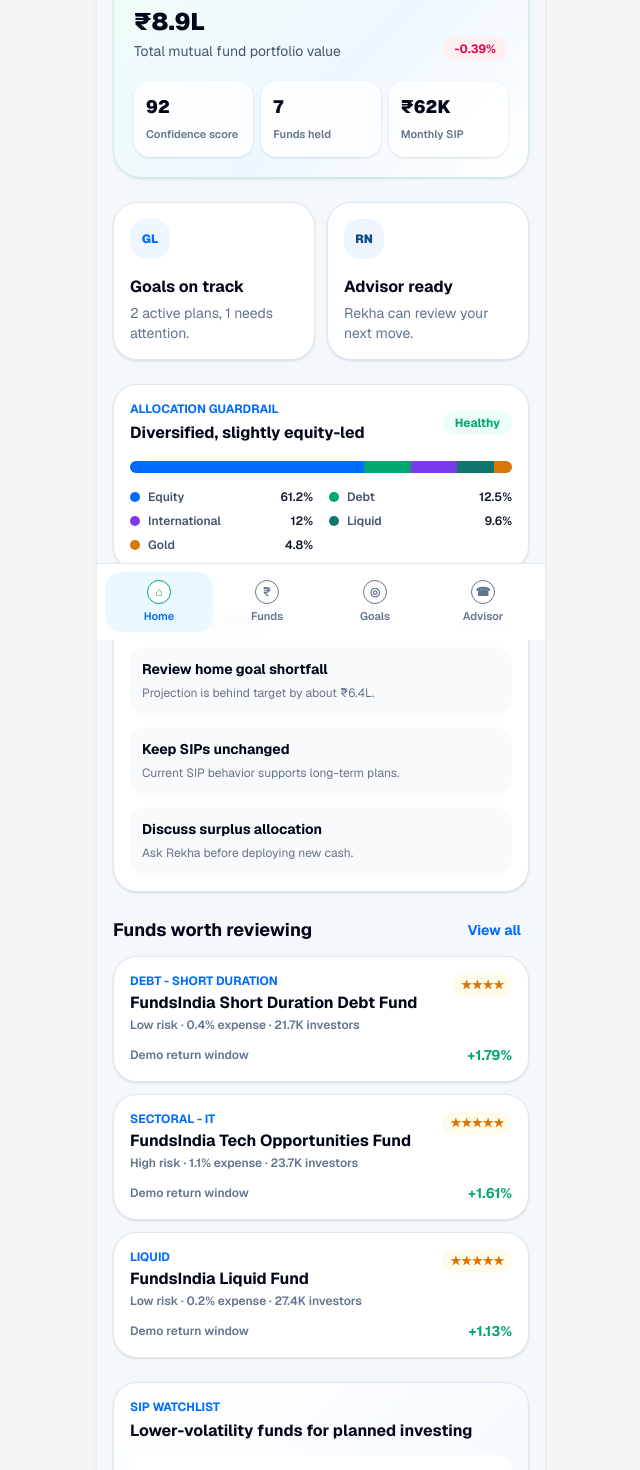
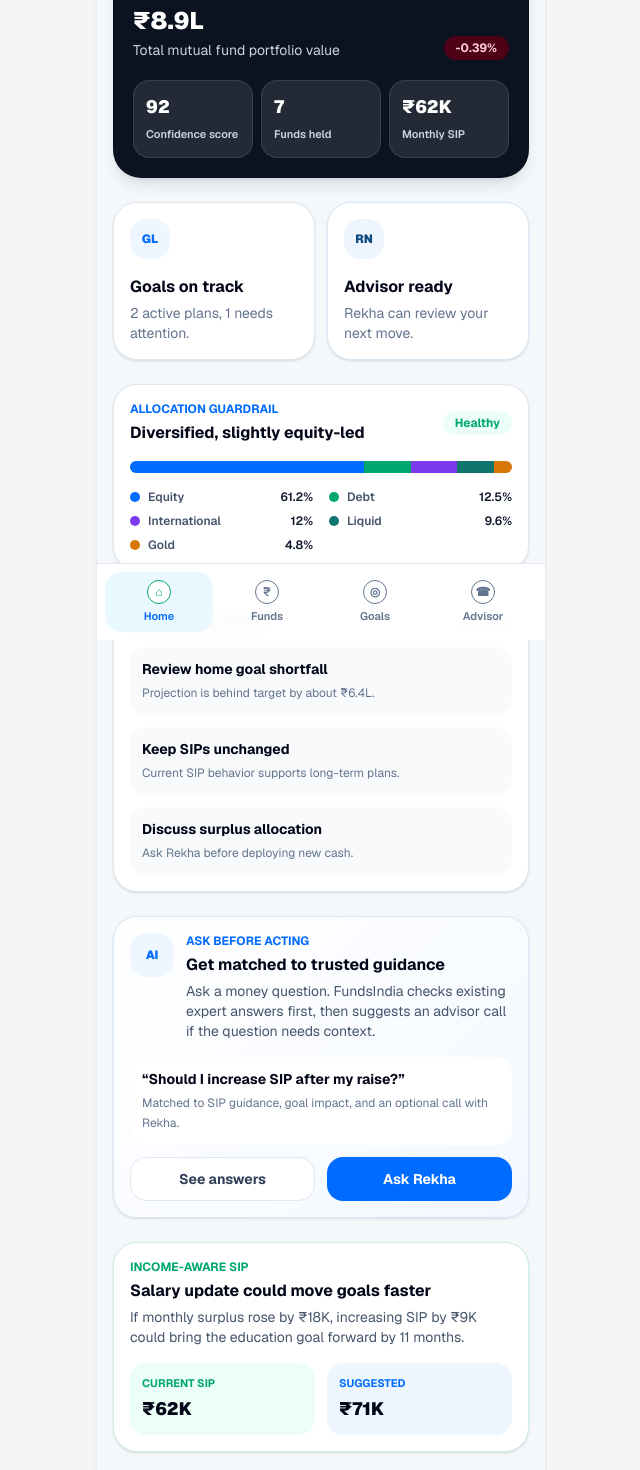
Before and after one commit to Zashaan/FundsIndiaB2CFeatures, a Next.js app: page /dashboard in a window 1280 px wide. Shown: the part 160-1630 px from the top of the page, without its empty margins (319-959 px from the left). Built offline with nearby package versions, Linux system fonts and the light colour scheme.

Commit message:
Differentiate tabs and update product prototype

```diff
--- a/src/components/dashboard/FundsIndiaHome.tsx
+++ b/src/components/dashboard/FundsIndiaHome.tsx
@@ -75,15 +75,15 @@
 
   return (
     <div className="fi-screen space-y-6 px-4 pb-28">
-      <section className="fi-card overflow-hidden rounded-[28px] border border-[#caefe3] bg-[linear-gradient(135deg,#f0fff8_0%,#eef7ff_58%,#ffffff_100%)] p-5 shadow-sm">
-        <p className="text-xs font-bold uppercase tracking-normal text-[#00a76f]">Home</p>
-        <h1 className="mt-2 text-3xl font-black leading-tight text-slate-950">Portfolio confidence</h1>
+      <section className="fi-card overflow-hidden rounded-[28px] bg-[#0b1220] p-5 text-white shadow-lg shadow-slate-950/10">
+        <p className="text-xs font-bold uppercase tracking-normal text-[#7dd3fc]">Home</p>
+        <h1 className="mt-2 text-3xl font-black leading-tight">Portfolio confidence</h1>
         <div className="mt-3 flex items-end justify-between gap-4">
           <div>
-            <p className="text-2xl font-black leading-tight text-slate-950">{rupee(latest.totalValue)}</p>
-            <p className="mt-1 text-sm text-slate-600">Total mutual fund portfolio value</p>
+            <p className="text-2xl font-black leading-tight">{rupee(latest.totalValue)}</p>
+            <p className="mt-1 text-sm text-slate-300">Total mutual fund portfolio value</p>
           </div>
-          <span className={`rounded-full px-3 py-1 text-xs font-bold ${change >= 0 ? "bg-[#ecfff7] text-[#00a76f]" : "bg-rose-50 text-rose-600"}`}>
+          <span className={`rounded-full px-3 py-1 text-xs font-bold ${change >= 0 ? "bg-[#123c37] text-[#7cf8cf]" : "bg-rose-950 text-rose-200"}`}>
             {change >= 0 ? "+" : ""}
             {changePct.toFixed(2)}%
           </span>
@@ -94,9 +94,9 @@
             ["7", "Funds held"],
             ["₹62K", "Monthly SIP"],
           ].map(([value, label]) => (
-            <div key={label} className="rounded-2xl bg-white/85 p-3 shadow-sm">
-              <strong className="block text-lg font-black text-slate-950">{value}</strong>
-              <span className="text-[11px] font-semibold leading-4 text-slate-500">{label}</span>
+            <div key={label} className="rounded-2xl border border-white/10 bg-white/10 p-3">
+              <strong className="block text-lg font-black text-white">{value}</strong>
+              <span className="text-[11px] font-semibold leading-4 text-slate-300">{label}</span>
             </div>
           ))}
         </div>
@@ -158,6 +158,53 @@
         </div>
       </section>
 
+      <section className="fi-card rounded-3xl border border-[#d8e7f5] bg-[linear-gradient(135deg,#ffffff,#f3f8ff)] p-4 shadow-sm">
+        <div className="flex items-start gap-3">
+          <span className="flex h-11 w-11 shrink-0 items-center justify-center rounded-2xl bg-[#eef7ff] text-xs font-black text-[#006bff]">
+            AI
+          </span>
+          <div>
+            <p className="text-xs font-bold uppercase tracking-normal text-[#006bff]">Ask before acting</p>
+            <h2 className="mt-1 font-bold text-slate-950">Get matched to trusted guidance</h2>
+            <p className="mt-1 text-sm leading-5 text-slate-600">
+              Ask a money question. FundsIndia checks existing expert answers first, then suggests an advisor call if the question needs context.
+            </p>
+          </div>
+        </div>
+        <div className="mt-4 rounded-2xl bg-white p-3">
+          <p className="text-sm font-bold text-slate-950">“Should I increase SIP after my raise?”</p>
+          <p className="mt-1 text-xs leading-5 text-slate-500">
+            Matched to SIP guidance, goal impact, and an optional call with Rekha.
+          </p>
+        </div>
+        <div className="mt-3 grid grid-cols-2 gap-3">
+          <Link href="/summary" className="fi-pressable flex h-11 items-center justify-center rounded-2xl border border-slate-200 bg-white text-sm font-bold text-slate-700">
+            See answers
+          </Link>
+          <Link href="/advisor-calls" className="fi-pressable flex h-11 items-center justify-center rounded-2xl bg-[#006bff] text-sm font-bold text-white">
+            Ask Rekha
+          </Link>
+        </div>
+      </section>
+
+      <section className="fi-card rounded-3xl border border-[#caefe3] bg-white p-4 shadow-sm">
+        <p className="text-xs font-bold uppercase tracking-normal text-[#00a76f]">Income-aware SIP</p>
+        <h2 className="mt-1 font-bold text-slate-950">Salary update could move goals faster</h2>
+        <p className="mt-1 text-sm leading-5 text-slate-600">
+          If monthly surplus rose by ₹18K, increasing SIP by ₹9K could bring the education goal forward by 11 months.
+        </p>
+        <div className="mt-4 grid grid-cols-2 gap-3">
+          <div className="rounded-2xl bg-[#ecfff7] p-3">
+            <p className="text-[11px] font-bold uppercase tracking-normal text-[#00a76f]">Current SIP</p>
+            <p className="mt-1 text-lg font-black text-slate-950">₹62K</p>
+          </div>
+          <div className="rounded-2xl bg-[#eef7ff] p-3">
+            <p className="text-[11px] font-bold uppercase tracking-normal text-[#006bff]">Suggested</p>
+            <p className="mt-1 text-lg font-black text-slate-950">₹71K</p>
+          </div>
+        </div>
+      </section>
+
       <section>
         <div className="mb-3 flex items-center justify-between">
           <h2 className="text-lg font-bold text-slate-950">Funds worth reviewing</h2>
--- a/src/components/goals/GoalsApp.tsx
+++ b/src/components/goals/GoalsApp.tsx
@@ -481,6 +481,27 @@
             <p className="mt-1 text-xs leading-5 text-slate-500">Checks whether SIPs are happening.</p>
           </div>
         </section>
+        <section className="fi-card rounded-3xl border border-[#f7e3bf] bg-[linear-gradient(135deg,#fffdf7,#f8fbff)] p-4 shadow-sm">
+          <div className="flex gap-3">
+            <span className="flex h-10 w-10 shrink-0 items-center justify-center rounded-2xl bg-amber-50 text-xs font-black text-amber-700">
+              TX
+            </span>
+            <div>
+              <p className="text-xs font-bold uppercase tracking-normal text-amber-700">Before redemption</p>
+              <h2 className="font-bold text-slate-950">Tax and exit-load guide</h2>
+              <p className="mt-1 text-sm leading-5 text-slate-600">
+                When this goal is ready, FundsIndia can explain capital gains tax, exit load, and the cleanest withdrawal order before you redeem.
+              </p>
+            </div>
+          </div>
+          <div className="mt-4 grid grid-cols-3 gap-2">
+            {["Tax view", "Exit load", "Advisor check"].map((item) => (
+              <div key={item} className="rounded-2xl bg-white p-3 text-center text-[11px] font-bold text-slate-600">
+                {item}
+              </div>
+            ))}
+          </div>
+        </section>
         <section className="rounded-3xl border border-slate-200 bg-white p-4 shadow-sm">
           <div className="mb-3 flex items-center justify-between">
             <h2 className="font-bold text-slate-950">Contributors</h2>
```
Also changed, not shown: src/components/funds/FundsExplorer.tsx (+38 -11 lines), 1 other file (tests, documents, lock files or other folders).
